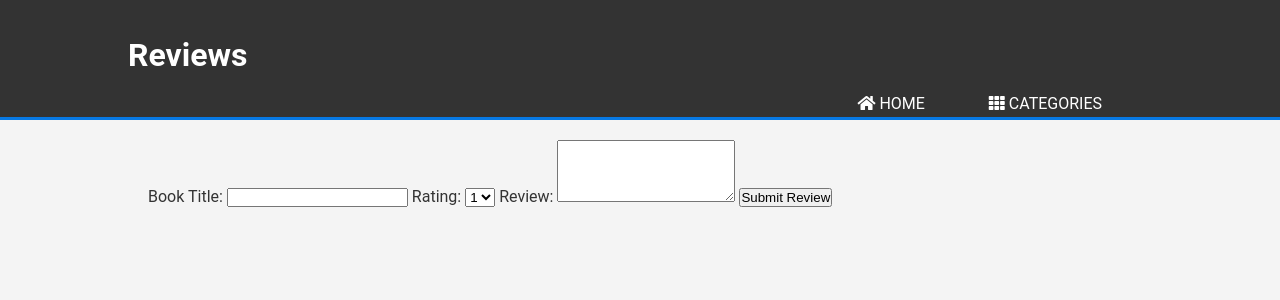
After one commit to Mbelenga/Book-Hub, a Flask app: page /reviews in a window 1280 px wide. The commit adds this page. Shown: the top 300 px of the page. Run offline with Flask 3, Linux system fonts and the light colour scheme.

Commit message:
almost done

```diff
--- a/app.py
+++ b/app.py
@@ -1,11 +1,13 @@
 from flask import Flask, render_template, request, redirect, url_for, jsonify
-from book_search import search_books, search_books_by_category, get_books_from_gutenberg, download_book_from_gutenberg
+from book_search import search_books, search_books_by_category, get_books_from_gutenberg, download_book_from_gutenberg, get_new_releases, get_book_details
+from database import save_review, get_reviews
 
 app = Flask(__name__)
 
 @app.route('/')
 def home():
-    return render_template('user.html')
+    new_releases = get_new_releases()
+    return render_template('user.html', new_releases=new_releases)
 
 @app.route('/categories')
 def categories():
@@ -13,30 +15,32 @@ def categories():
 
 @app.route('/category/<category_name>')
 def category(category_name):
-    books = get_books_from_gutenberg()  # Replace this with actual category-based logic if needed
+    books = search_books_by_category(category_name)
     formatted_books = [
         {
             "id": book['id'],
             "title": book['title'],
-            "author": book['author']
+            "author": ', '.join(book['authors'])
         }
         for book in books
     ]
-    return render_template('category_books.html', books=formatted_books, category=category_name)
+    return render_template('categories_books.html', books=formatted_books, category=category_name)
 
 @app.route('/book/<book_id>')
 def book(book_id):
-    book_content = download_book_from_gutenberg(book_id)
-    return render_template('book.html', content=book_content)
+    book = get_book_details(book_id)
+    reviews = get_reviews(book_id)
+    return render_template('book.html', book=book, reviews=reviews)
 
 @app.route('/reviews', methods=['GET', 'POST'])
 def reviews():
     if request.method == 'POST':
-        book_title = request.form['book-title']
+        book_id = request.form['book_id']
+        user_name = request.form['user_name']
         rating = request.form['rating']
         review = request.form['review']
-        # Process the form data here (e.g., save it to a database)
-        return redirect(url_for('reviews'))
+        save_review(book_id, user_name, rating, review)
+        return redirect(url_for('book', book_id=book_id))
     return render_template('reviews.html')
 
 @app.route('/search', methods=['POST'])
@@ -46,11 +50,11 @@ def search():
     formatted_books = [
         {
             "id": book['id'],
-            "title": book['volumeInfo'].get('title', 'No title available'),
-            "authors": book['volumeInfo'].get('authors', ['No authors available']),
-            "thumbnail": book['volumeInfo'].get('imageLinks', {}).get('thumbnail', ''),
-            "description": book['volumeInfo'].get('description', 'No description available'),
-            "previewLink": book['volumeInfo'].get('previewLink', '')
+            "title": book['title'],
+            "authors": ', '.join(book['authors']),
+            "thumbnail": book['thumbnail'],
+            "description": book['description'],
+            "previewLink": book['previewLink']
         }
         for book in books
     ]
--- a/book_search.py
+++ b/book_search.py
@@ -4,10 +4,11 @@ import os
 
 load_dotenv()  # Load environment variables from .env file
 
+GOOGLE_BOOKS_API_URL = 'https://www.googleapis.com/books/v1/volumes'
+OPEN_LIBRARY_API_URL = 'https://openlibrary.org/api/books'
+PROJECT_GUTENBERG_URL = 'http://gutenberg.org/ebooks/'
+
 API_KEY = os.getenv('API_KEY')
-GOOGLE_BOOKS_API_URL = 'https://www.googleapis.com/books/v1/volumes'
-OPEN_LIBRARY_SEARCH_URL = 'http://openlibrary.org/search.json'
-OPEN_LIBRARY_BOOK_URL = 'https://openlibrary.org/api/books'
 
 def search_books(query):
     params = {
@@ -18,7 +19,7 @@ def search_books(query):
     if response.status_code == 200:
         data = response.json()
         books = data.get('items', [])
-        return books
+        return format_books(books)
     else:
         print(f'Error: {response.status_code}')
         return []
@@ -27,46 +28,42 @@ def search_books_by_category(category):
     query = f'subject:{category}'
     return search_books(query)
 
-def get_books_from_gutenberg():
-    # For simplicity, we'll use a static list of books from Project Gutenberg
-    books = [
-        {'id': '84', 'title': 'Frankenstein', 'author': 'Mary Shelley'},
-        {'id': '1342', 'title': 'Pride and Prejudice', 'author': 'Jane Austen'},
-        {'id': '11', 'title': 'Alice\'s Adventures in Wonderland', 'author': 'Lewis Carroll'}
-    ]
+def get_new_releases():
+    # Implement fetching new releases (this can be an API call to Google Books, Open Library, etc.)
+    return []
+
+def get_book_details(book_id):
+    url = f'{GOOGLE_BOOKS_API_URL}/{book_id}'
+    response = requests.get(url, params={'key': API_KEY})
+    if response.status_code == 200:
+        data = response.json()
+        return format_book(data)
+    else:
+        print(f'Error: {response.status_code}')
+        return None
+
+def format_books(items):
+    books = []
+    for item in items:
+        book = format_book(item)
+        books.append(book)
     return books
 
+def format_book(item):
+    volume_info = item.get('volumeInfo', {})
+    return {
+        'id': item.get('id'),
+        'title': volume_info.get('title'),
+        'authors': volume_info.get('authors', []),
+        'thumbnail': volume_info.get('imageLinks', {}).get('thumbnail'),
+        'description': volume_info.get('description', ''),
+        'previewLink': volume_info.get('previewLink')
+    }
+
+def get_books_from_gutenberg():
+    # Implement the logic to fetch books from Project Gutenberg
+    return []
+
 def download_book_from_gutenberg(book_id):
-    book_url = f'https://www.gutenberg.org/files/{book_id}/{book_id}-0.txt'
-    response = requests.get(book_url)
-    if response.status_code == 200:
-        return response.text
-    else:
-        return "Error: Could not retrieve the book content."
-
-def search_open_library(query):
-    params = {
-        'q': query
-    }
-    response = requests.get(OPEN_LIBRARY_SEARCH_URL, params=params)
-    if response.status_code == 200:
-        data = response.json()
-        books = data.get('docs', [])
-        return books
-    else:
-        print(f'Error: {response.status_code}')
-        return []
-
-def get_open_library_book(book_id):
-    params = {
-        'bibkeys': f'OLID:{book_id}',
-        'format': 'json',
-        'jscmd': 'data'
-    }
-    response = requests.get(OPEN_LIBRARY_BOOK_URL, params=params)
-    if response.status_code == 200:
-        data = response.json()
-        book_key = f'OLID:{book_id}'
-        if book_key in data:
-            return data[book_key]
-    return None
+    # Implement the logic to download the book content from Project Gutenberg
+    return ""
--- /dev/null
+++ b/templates/reviews.html
@@ -0,0 +1,52 @@
+<!DOCTYPE html>
+<html lang="en">
+<head>
+    <meta charset="UTF-8">
+    <meta name="viewport" content="width=device-width, initial-scale=1.0">
+    <title>Book Reviews</title>
+    <link rel="stylesheet" href="{{ url_for('static', filename='css/user.css') }}">
+    <link rel="stylesheet" href="https://cdnjs.cloudflare.com/ajax/libs/font-awesome/5.15.3/css/all.min.css">
+    <style>
+        .review-form {
+            margin: 20px;
+        }
+        .review {
+            border-top: 1px solid #ddd;
+            padding: 10px 0;
+        }
+        .rating {
+            color: gold;
+        }
+    </style>
+</head>
+<body>
+    <header>
+        <div class="container">
+            <h1>Reviews</h1>
+            <nav>
+                <a href="{{ url_for('home') }}"><i class="fas fa-home"></i> Home</a>
+                <a href="{{ url_for('categories') }}"><i class="fas fa-th"></i> Categories</a>
+            </nav>
+        </div>
+    </header>
+    <section class="reviews-section">
+        <div class="container">
+            <form class="review-form" action="{{ url_for('reviews') }}" method="post">
+                <label for="book-title">Book Title:</label>
+                <input type="text" id="book-title" name="book-title" required>
+                <label for="rating">Rating:</label>
+                <select id="rating" name="rating" required>
+                    <option value="1">1</option>
+                    <option value="2">2</option>
+                    <option value="3">3</option>
+                    <option value="4">4</option>
+                    <option value="5">5</option>
+                </select>
+                <label for="review">Review:</label>
+                <textarea id="review" name="review" rows="4" required></textarea>
+                <button type="submit">Submit Review</button>
+            </form>
+        </div>
+    </section>
+</body>
+</html>
```
Also changed, not shown: database.py (added, +20 -0 lines), templates/books.html (+53 -1 lines), templates/categories_books.html (renamed from templates/category_books.html, +10 -22 lines).
